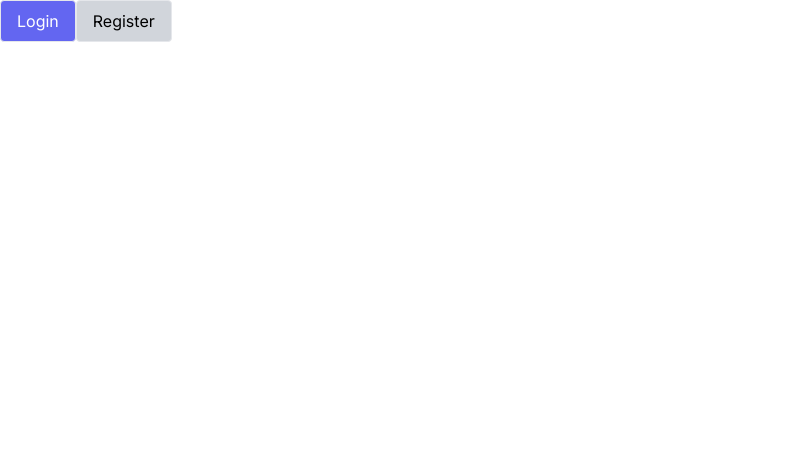
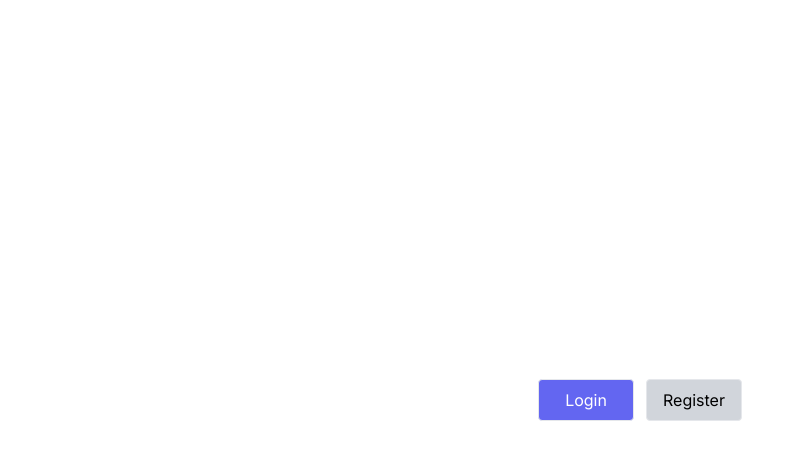
Before and after one commit to alex-js-ltd/server-components, a Next.js app: page / in a window 1280 px wide. Shown: the top 460 px of the page, without its empty margins (0-805 px from the left). Built offline with nearby package versions, Linux system fonts and the light colour scheme.

Commit message:
add grid layout

```diff
--- a/app/page.tsx
+++ b/app/page.tsx
@@ -8,7 +8,8 @@
 
 const Home = () => {
   return (
-    <main>
+    <div className="flex flex-col items-center justify-center w-full h-screen">
+      <div className="grid grid-cols-2 gap-3">
         <Modal>
           <Modal.OpenButton>
             <LoginButton variant="primary">Login</LoginButton>
@@ -34,7 +35,8 @@
             />
           </Modal.Contents>
         </Modal>
-    </main>
+      </div>
+    </div>
   )
 }
 
```
Lines whose indentation alone changed are shown as unchanged.
